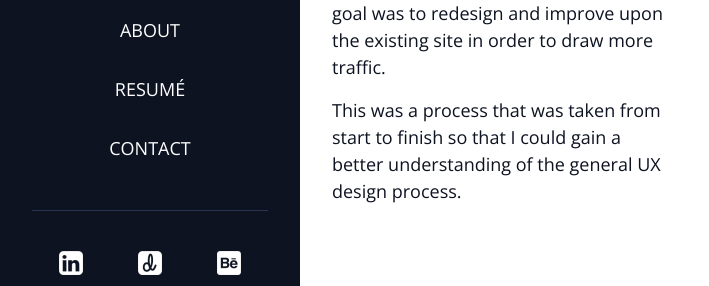
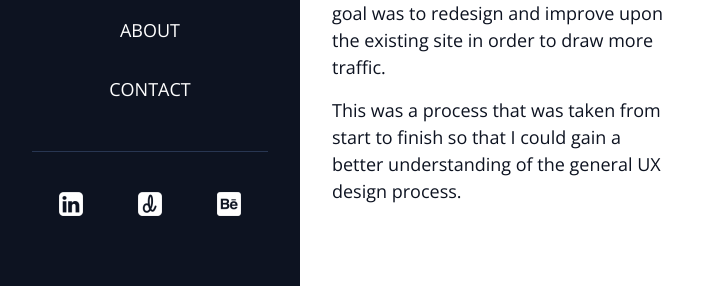
Before and after one commit to inugumi/portfolio, a website: page client/cyw.html in a window 1280 px wide. Shown: the part 358-644 px from the top of the page, 0-709 px from the left. Drawn offline with nearby package versions, Linux system fonts and the light colour scheme.

Commit message:
fix(resume): Removed

```diff
--- a/client/cyw.html
+++ b/client/cyw.html
@@ -35,7 +35,6 @@
                 <ul>
                     <li><a href="index.html#projects">Projects</a></li>
                     <li><a href="index.html#about">About</a></li>
-                    <li><a href="backen_resume_designer.pdf" download>Resumé</a></li>
                     <li><a href="mailto:juleyanabacken@gmail.com">Contact</a></li>
                 </ul>
             </div>
@@ -72,9 +71,6 @@
                         </li>
                         <li class="nav-item">
                             <a class="nav-link" href="index.html#about">About</a>
-                        </li>
-                        <li class="nav-item">
-                            <a class="nav-link" href="backen_resume_designer.pdf" download>Resumé</a>
                         </li>
                         <li class="nav-item">
                             <a class="nav-link" href="mailto:juleyanabacken@gmail.com">Contact</a>
```
Also changed, not shown: client/index.html (+0 -4 lines), client/maynooth.html (+0 -4 lines).
